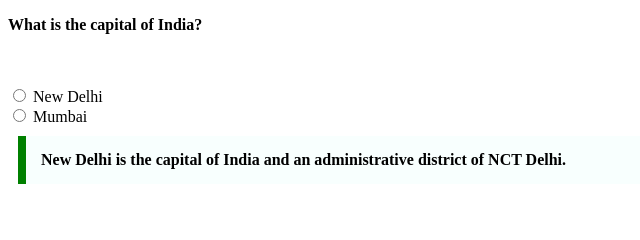
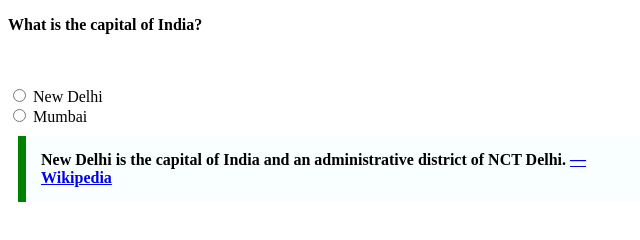
Before and after one commit to acciojob/trivia-vishalYadav89, a website: page main.html in a window 1280 px wide. Shown: the whole page, without its empty margins (0-640 px from the left). Drawn offline with Linux system fonts and the light colour scheme.

Commit message:
created a submission

```diff
--- a/main.html
+++ b/main.html
@@ -21,6 +21,9 @@
         font-weight: bold;
     ">
         New Delhi is the capital of India and an administrative district of NCT Delhi.
+		 <a href="https://en.wikipedia.org/wiki/New_Delhi" target="_blank">
+            — Wikipedia
+        </a>
     </blockquote>
 
 </body>
```
